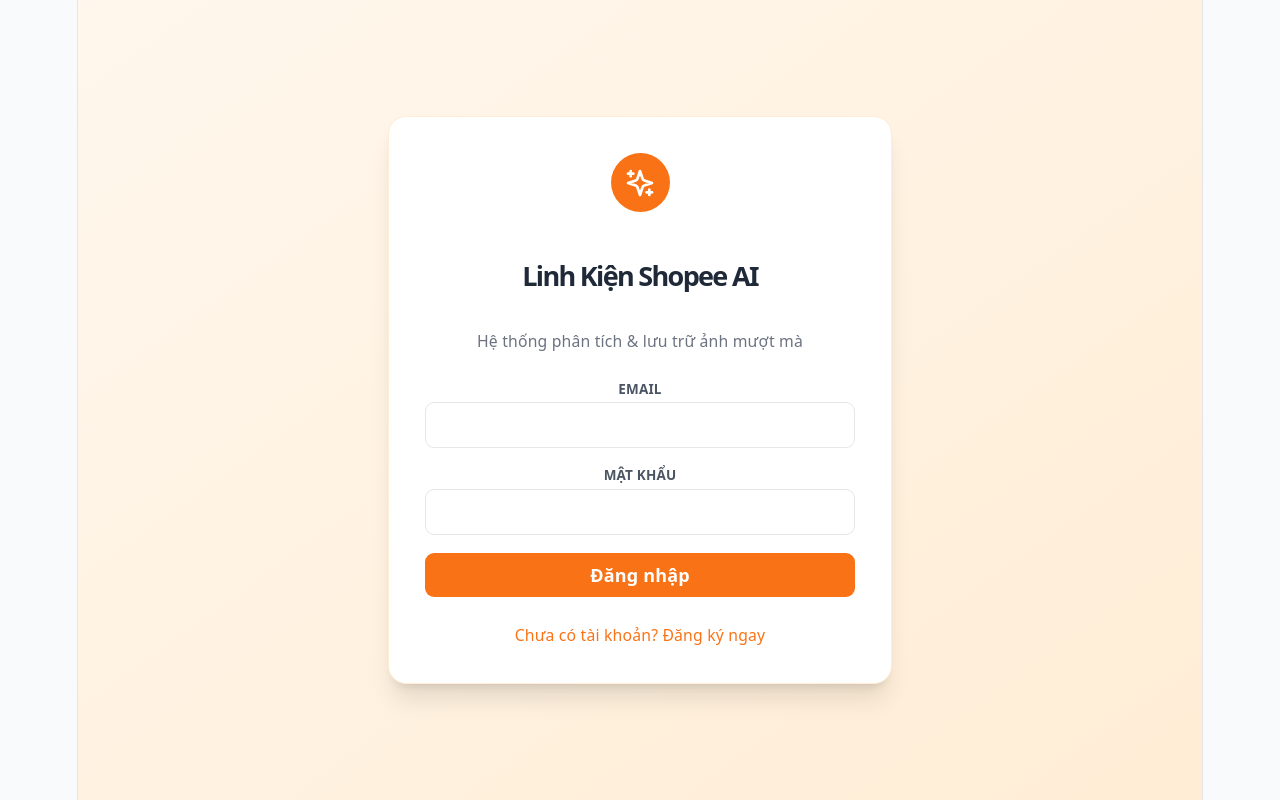
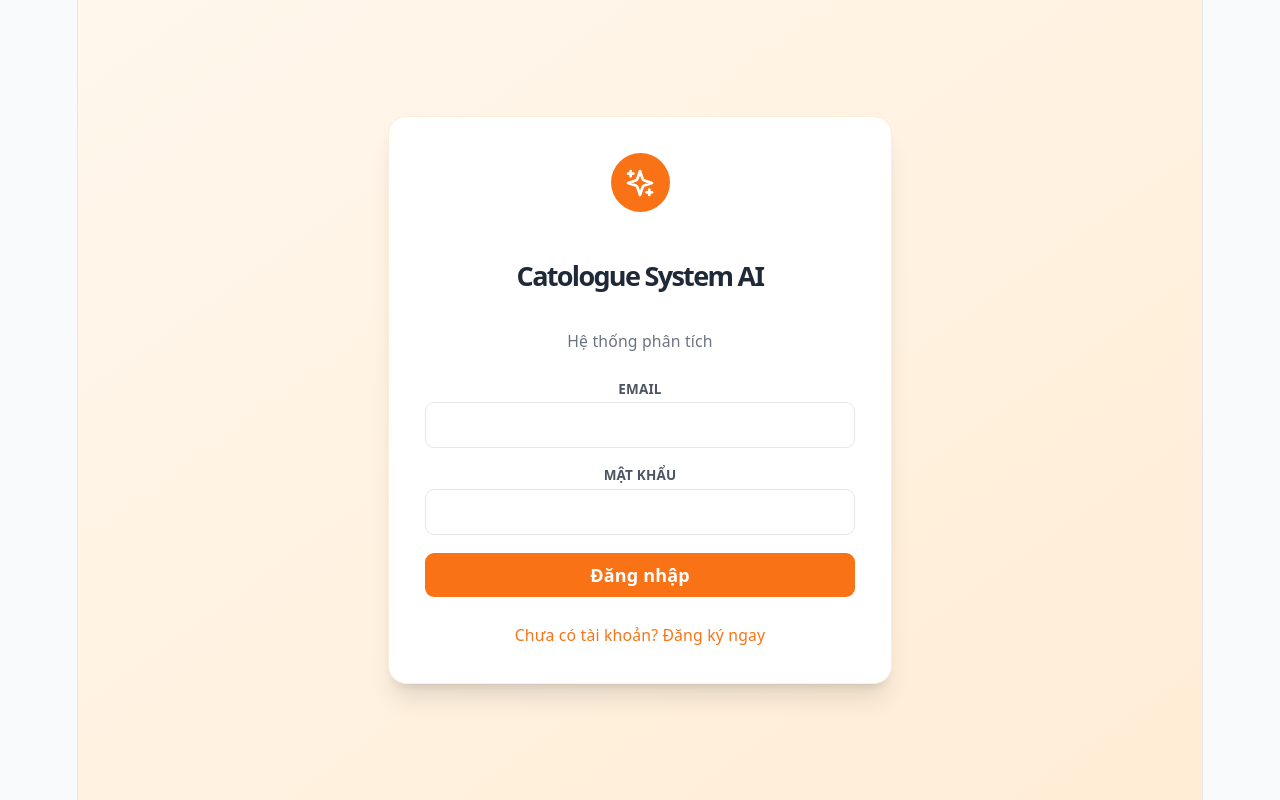
Before and after one commit to PQVinh99-Glory/Catalogue_AI, a React (Vite) app: page / in a window 1280 px wide. Built offline with nearby package versions, Linux system fonts and the light colour scheme.

Commit message:
Update App.tsx

```diff
--- a/src/App.tsx
+++ b/src/App.tsx
@@ -424,10 +424,10 @@
               <Sparkles size={32} />
             </div>
             <h1 className="text-2xl font-bold text-gray-800">
-              Linh Kiện Shopee AI
+            Catologue System AI
             </h1>
             <p className="text-sm text-gray-500 mt-1">
-              Hệ thống phân tích & lưu trữ ảnh mượt mà
+              Hệ thống phân tích
             </p>
           </div>
 
```
